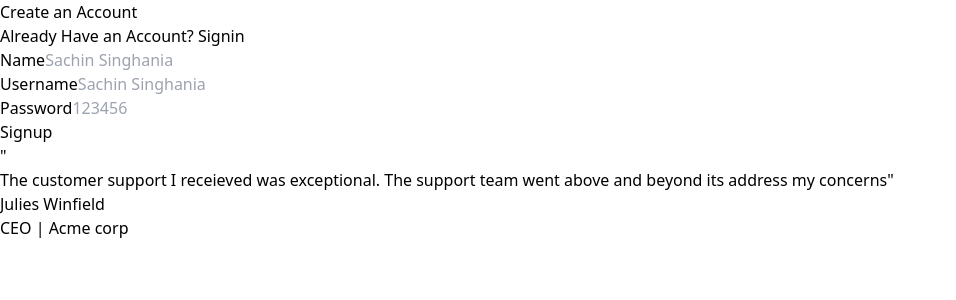
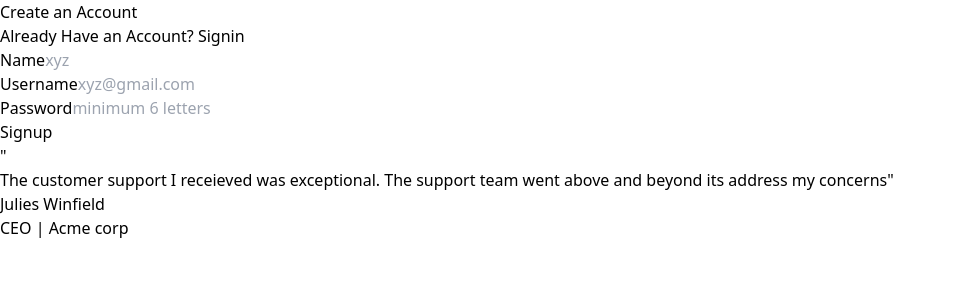
Before and after one commit to Sachin-Singhania/blog-web-app, a React (Vite) app in the folder frontend/: page / in a window 1280 px wide. Shown: the top 300 px of the page, without its empty margins (0-956 px from the left). Built offline with nearby package versions, Linux system fonts and the light colour scheme.

Commit message:
Update Auth.tsx
authpage

```diff
--- a/frontend/src/Components/Auth.tsx
+++ b/frontend/src/Components/Auth.tsx
@@ -45,14 +45,14 @@ const Auth = ({type}: {
             </div>
             <div>
              {type === "signup"?
-            <Labelinput label="Name" placeholder='Sachin Singhania' onChange={(e)=>{
+            <Labelinput label="Name" placeholder='xyz' onChange={(e)=>{
                 setinputs({...inputs,name: e.target.value });
             }}  />: null
         }
-            <Labelinput label="Username" placeholder='Sachin Singhania' onChange={(e)=>{
+            <Labelinput label="Username" placeholder='xyz@gmail.com' onChange={(e)=>{
                 setinputs({...inputs,email: e.target.value });
             }}  />
-            <Labelinput type='password' label="Password" placeholder='123456' onChange={(e)=>{
+            <Labelinput type='password' label="Password" placeholder='minimum 6 letters' onChange={(e)=>{
                 setinputs({...inputs,password: e.target.value });
             }}  />
             <button onClick={sendreq} type="button" className=" mt-5 w-full text-white bg-gray-800 hover:bg-gray-900 focus:outline-none focus:ring-4 focus:ring-gray-300 font-medium rounded-lg text-sm px-5 py-2.5 me-2 mb-2 dark:bg-gray-800 dark:hover:bg-gray-700 dark:focus:ring-gray-700 dark:border-gray-700">{type === "signup" ? "Signup":"Signin"}</button>
```
